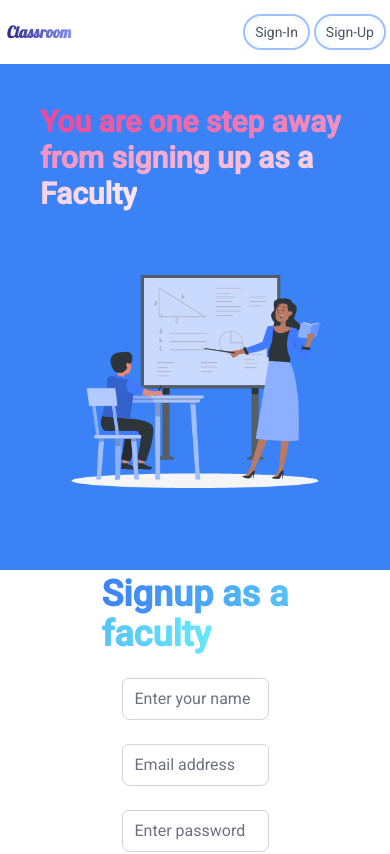
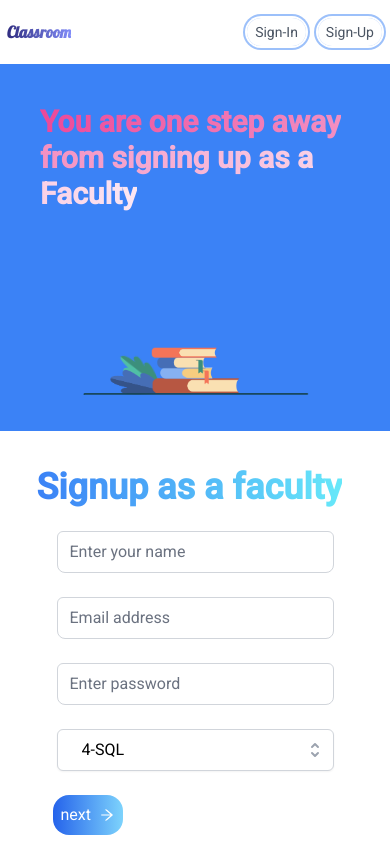
Before and after one commit to collegeProjectzz/college-management, a React (Create React App) app: page /signup/faculty in a window 390 px wide. Shown: the top 854 px of the page. Built offline with nearby package versions, Linux system fonts and the light colour scheme.

Commit message:
refactored signup component

```diff
--- a/src/pages/Signup.jsx
+++ b/src/pages/Signup.jsx
@@ -6,7 +6,6 @@ import useForm from '../hooks/useForm';
 import { AiOutlineArrowRight } from 'react-icons/ai';
 
 import data1 from '../assets/41464-student-with-books.json';
-import data2 from '../assets/73170-teacher-all-language.json';
 import RightBanner from '../components/RightBanner';
 
 const depts = [
@@ -138,9 +137,9 @@ export default function SignUp() {
     return (
         <>
             <div className="flex flex-col flex-wrap justify-center items-center md:flex-row">
-                <RightBanner data={isStudent ? data1 : data2} text={`You are one step away from signing up as a ${isStudent ? "Student" : "Faculty"}`} />
-                <div className="flex flex-col w-full md:w-1/2 justify-center items-center">
-                    <div className="w-1/2">
+                <RightBanner data={data1} text={`You are one step away from signing up as a ${isStudent ? "Student" : "Faculty"}`} />
+                <div className="my-8 flex flex-col w-full md:w-1/2 justify-center items-center sm:my-0">
+                    <div className="w-5/6 md:w-3/6">
                         {
                             !next && (
                                 <div>
```
